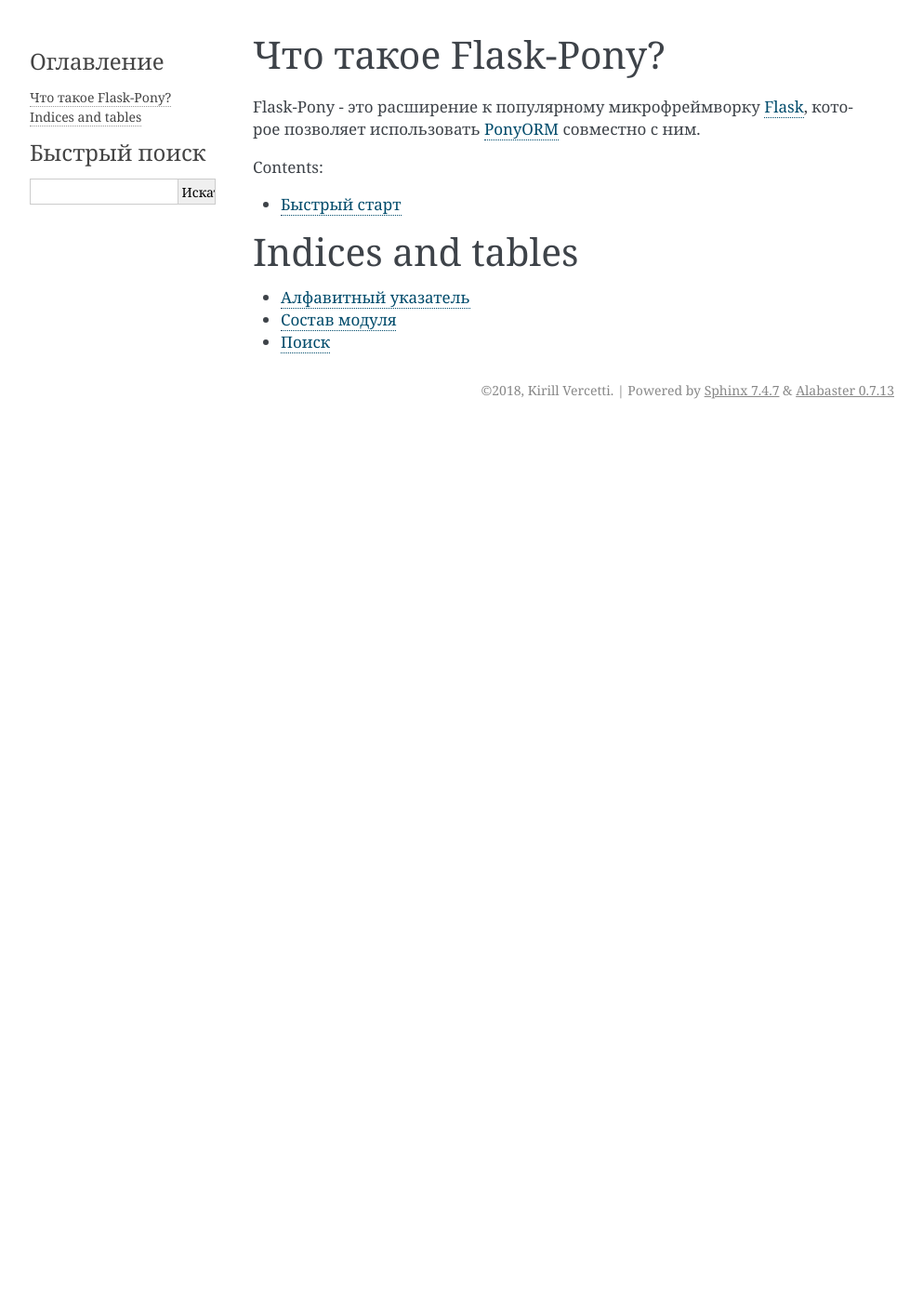
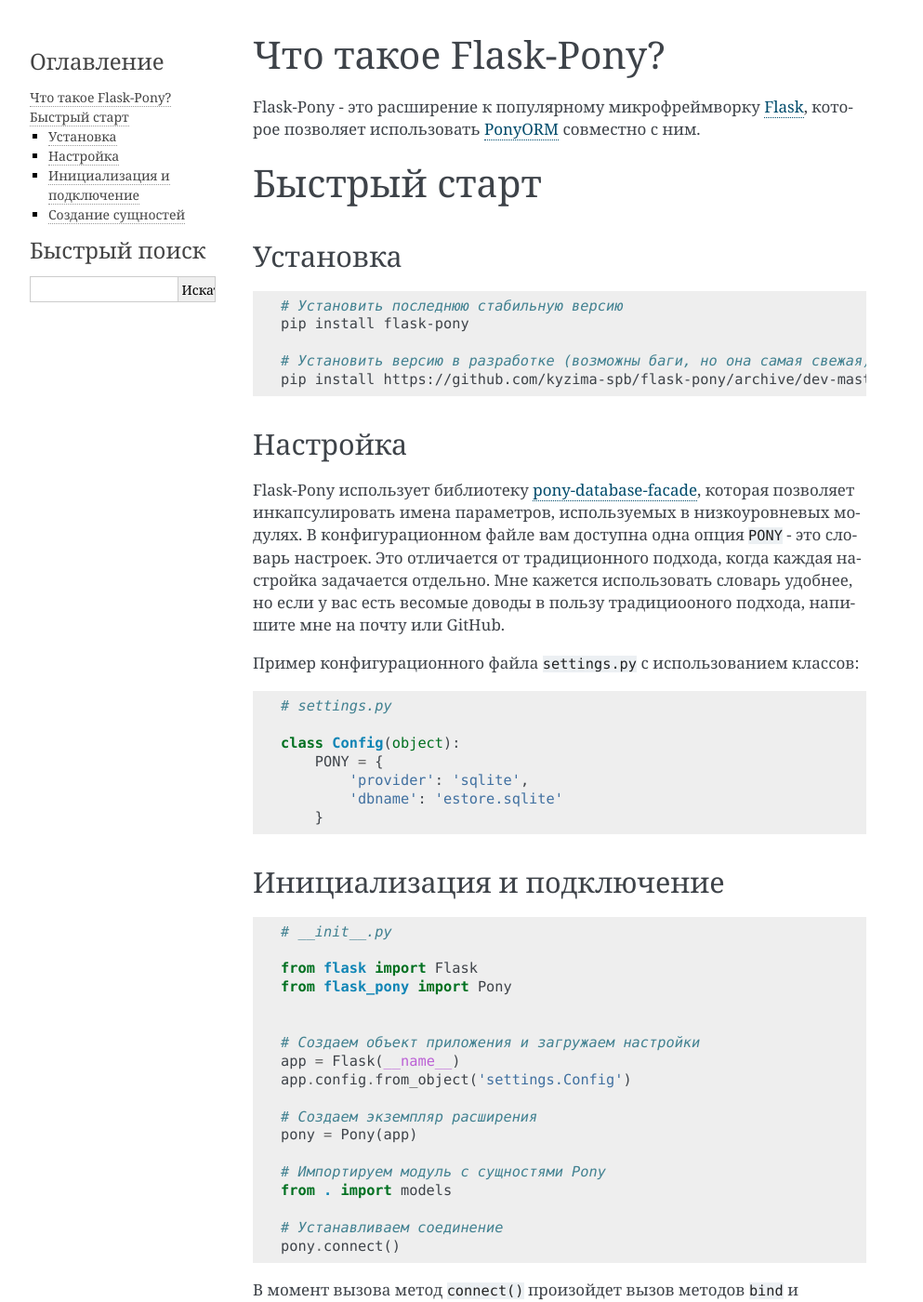
Before and after one commit to kyzima-spb/flask-pony, a Sphinx documentation site: the page built from docs/source/index.rst, in a window 1280 px wide and 1400 px high. Shown: the whole window at 93% size, without its empty margins (148-1141 px from the left). Built offline with Sphinx 7.4.7, drawn with Linux system fonts in a browser that asks for light colours; some of the changed text lies outside the part shown.

Commit message:
Updates russian documentation

```diff
--- a/docs/source/index.rst
+++ b/docs/source/index.rst
@@ -8,17 +8,99 @@
 
 Flask-Pony - это расширение к популярному микрофреймворку `Flask <http://flask.pocoo.org>`_, которое позволяет использовать `PonyORM <https://ponyorm.com>`_ совместно с ним.
 
+Быстрый старт
+=============
+
+Установка
+---------
+
+.. code-block:: shell
+
+    # Установить последнюю стабильную версию
+    pip install flask-pony
+
+    # Установить версию в разработке (возможны баги, но она самая свежая)
+    pip install https://github.com/kyzima-spb/flask-pony/archive/dev-master.zip
+
+
+Настройка
+---------
+
+Flask-Pony использует библиотеку `pony-database-facade <https://github.com/kyzima-spb/pony-database-facade>`_,
+которая позволяет инкапсулировать имена параметров, используемых в низкоуровневых модулях.
+В конфигурационном файле вам доступна одна опция ``PONY`` - это словарь настроек.
+Это отличается от традиционного подхода, когда каждая настройка задачается отдельно.
+Мне кажется использовать словарь удобнее, но если у вас есть весомые доводы в пользу традициооного подхода, напишите мне на почту или GitHub.
+
+Пример конфигурационного файла ``settings.py`` с использованием классов:
+
+.. code-block:: python
+
+    # settings.py
+
+    class Config(object):
+        PONY = {
+            'provider': 'sqlite',
+            'dbname': 'estore.sqlite'
+        }
+
+
+Инициализация и подключение
+---------------------------
+
+.. code-block:: python
+
+    # __init__.py
+
+    from flask import Flask
+    from flask_pony import Pony
+
+
+    # Создаем объект приложения и загружаем настройки
+    app = Flask(__name__)
+    app.config.from_object('settings.Config')
+
+    # Создаем экземпляр расширения
+    pony = Pony(app)
+
+    # Импортируем модуль с сущностями Pony
+    from . import models
+
+    # Устанавливаем соединение
+    pony.connect()
+
+В момент вызова метод ``connect()`` произойдет вызов методов ``bind`` и ``generate_mapping``.
+
+
+Создание сущностей
+------------------
+
+Например, наши сущности будут описаны в модуле ``models.py``:
+
+.. code-block:: python
+
+    # models.py
+
+    from pony.orm import Required, Optional, Set
+
+    # из модуля __init__.py импортируем экземпляр Flask-Pony
+    from . import pony
+
+
+    # Получаем ссылку на базовый класс сущностей Pony.
+    db = pony.db
+
+
+    class Category(db.Entity):
+        title = Required(str, unique=True)
+        parent = Optional('Category', reverse='children')
+        children = Set('Category', reverse='parent')
+
+        def __str__(self):
+            return self.title
+
+
+
 .. toctree::
    :maxdepth: 2
    :caption: Contents:
-
-   quick_start
-
-
-
-Indices and tables
-==================
-
-* :ref:`genindex`
-* :ref:`modindex`
-* :ref:`search`
--- a/docs/source/quick_start.rst
+++ /dev/null
@@ -1,2 +0,0 @@
-Быстрый старт
-=============
```
